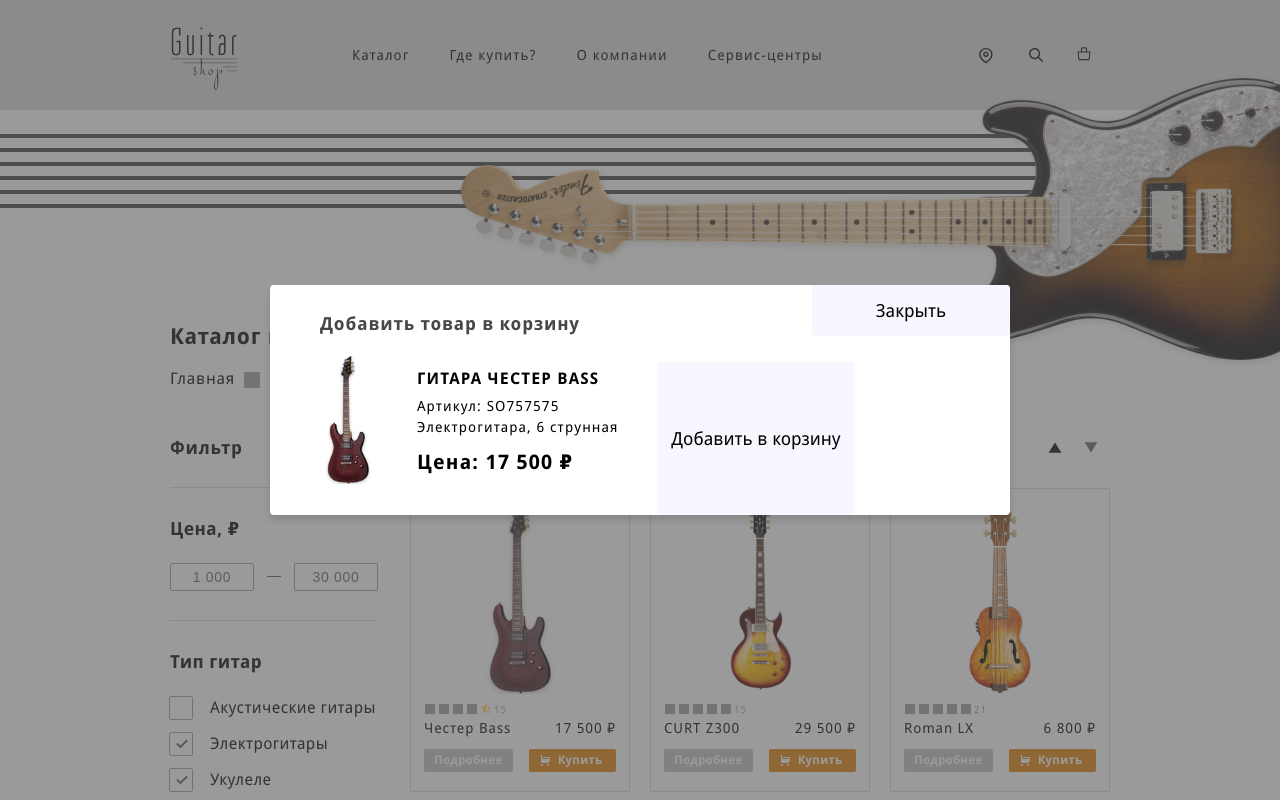
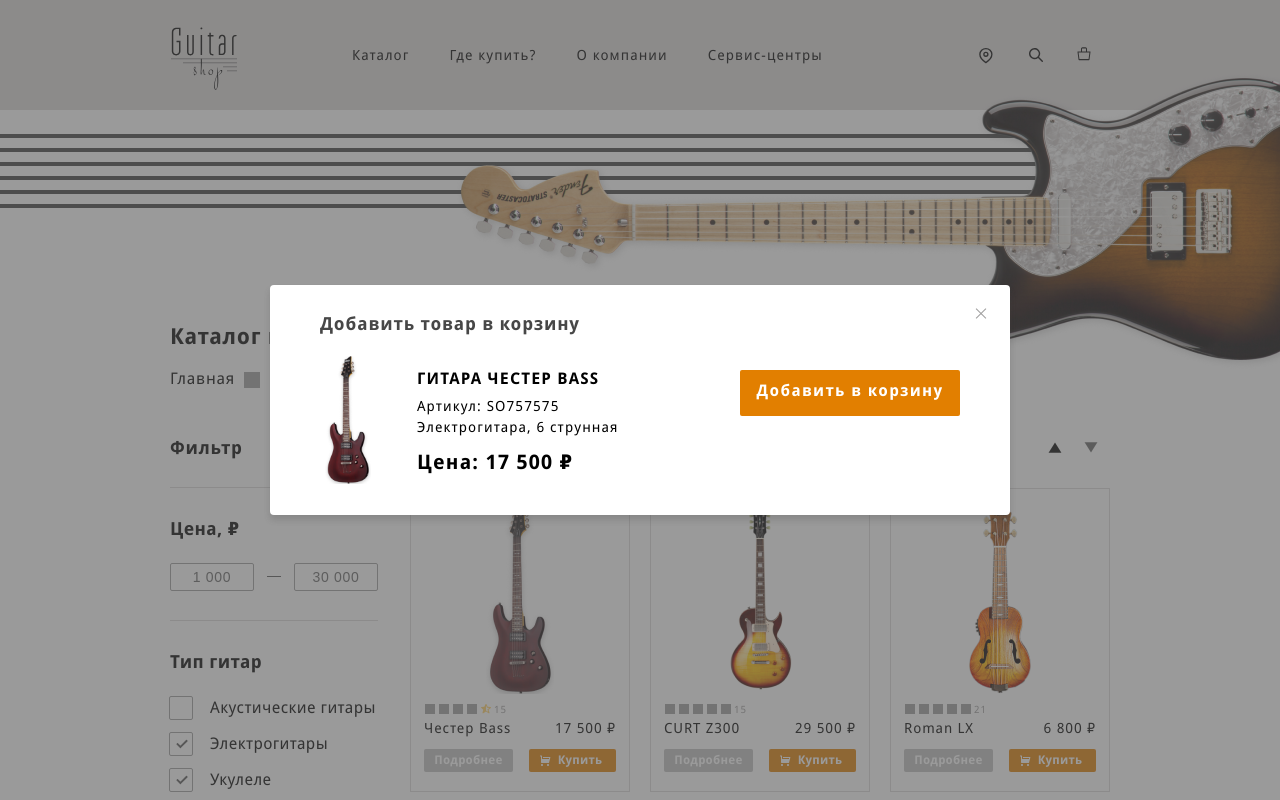
Before and after one commit to kokinz/guitarshop, a React (Create React App) app: page / in a window 1280 px wide. Shown: the top 800 px of the page. Built offline with nearby package versions, Linux system fonts and the light colour scheme; grey boxes are pictures that could not be loaded.

Commit message:
popup add done

```diff
--- a/src/components/popup/popup.scss
+++ b/src/components/popup/popup.scss
@@ -41,7 +41,7 @@
  }
 
  .popup__text-wrapper {
-   width: 240px;
+   width: 300px;
    margin-left: 46px;
 
    letter-spacing: 1.11px;
@@ -83,9 +83,70 @@
   color: #000000;
  }
 
+ .popup__add-button {
+  min-width: 220px;
+  min-height: 46px;
+  width: 220px;
+  height: 46px;
+  margin-top: 8px;
+  margin-left: 23px;
+  padding-bottom: 6px;
+
+  font-weight: 700;
+  font-size: 16px;
+  line-height: 15px;
+
+  letter-spacing: 1.3px;
+
+  color: #FFFFFF;
+
+  background-color: #E27F00;
+  border-radius: 2px;
+ }
+
  .popup__close-button {
-   position: absolute;
+  position: absolute;
 
-   top: 0;
-   right: 0;
+  min-width: 38px;
+  min-height: 38px;
+  width: 38px;
+  height: 38px;
+
+  top: 7px;
+  right: 9px;
+
+  font-size: 0;
+
+  background-color: transparent;
+  border: none;
+
+  &::before {
+    position: absolute;
+
+    content: "";
+
+    top: 21px;
+    left: 11px;
+
+    width: 14px;
+    height: 1px;
+
+    background-color: #9F9E9E;
+    transform: rotate(45deg);
+  }
+
+  &::after {
+    position: absolute;
+
+    content: "";
+
+    top: 21px;
+    left: 11px;
+
+    width: 14px;
+    height: 1px;
+
+    background-color: #9F9E9E;
+    transform: rotate(-45deg);
+  }
  }
```
